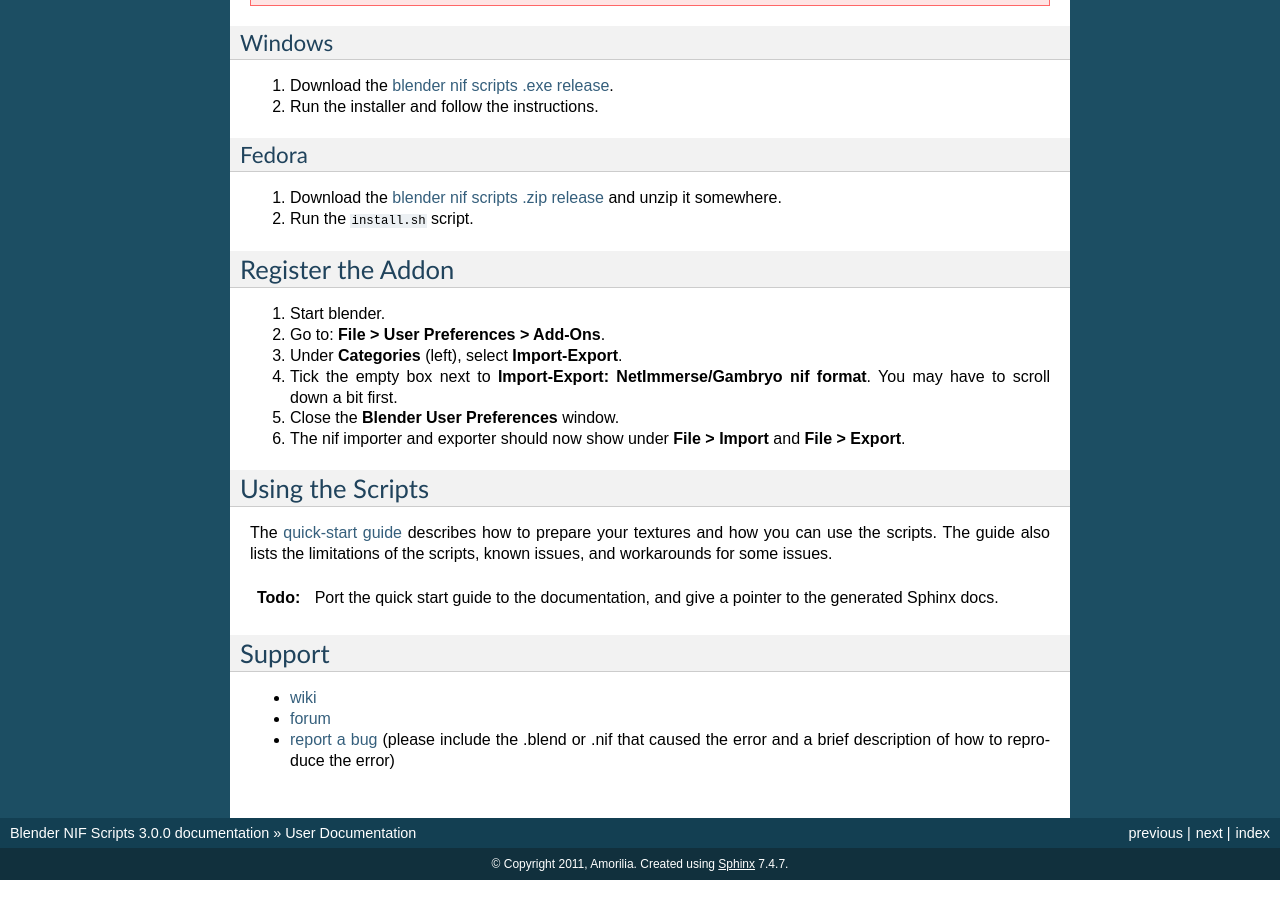
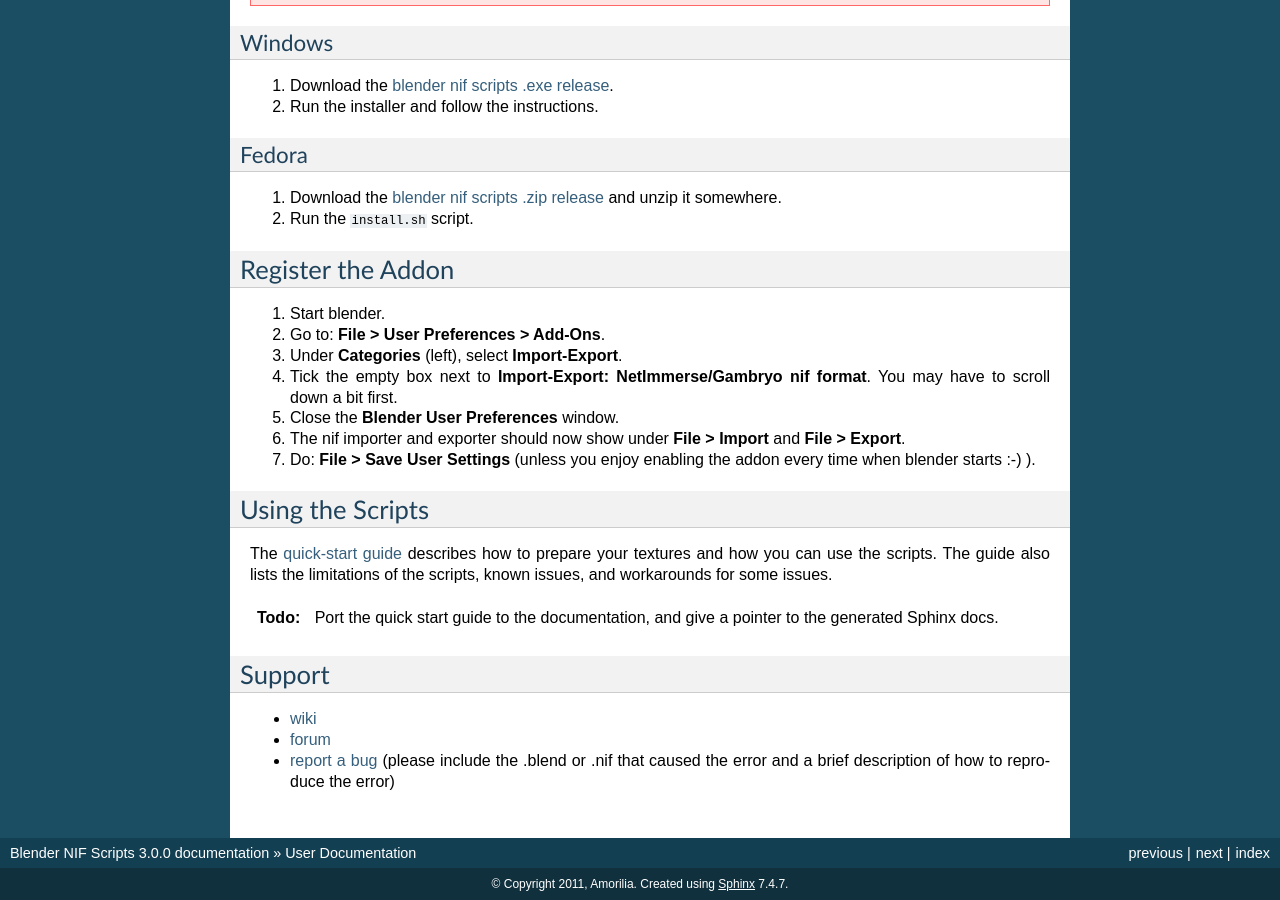
Before and after one commit to niftools/blender_niftools_addon, a Sphinx documentation site: the page built from docs/user/index.rst, in a window 1280 px wide and 900 px high, scrolled down 1691 px. Built offline with Sphinx 7.4.7, drawn with Linux system fonts in a browser that asks for light colours; formulas are drawn with MathJax 3.

Commit message:
Mention that user should save settings after enabling the addon.

```diff
--- a/docs/user/index.rst
+++ b/docs/user/index.rst
@@ -149,6 +149,9 @@
 6. The nif importer and exporter should now show under
    **File > Import** and **File > Export**.
 
+7. Do: **File > Save User Settings** (unless you enjoy enabling the
+   addon every time when blender starts :-) ).
+
 Using the Scripts
 -----------------
 
```
